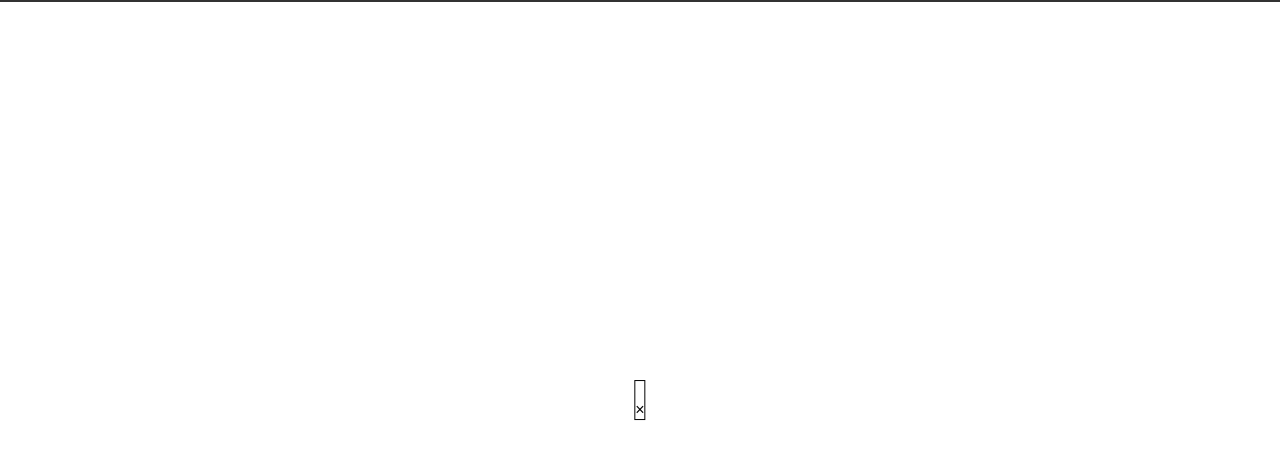
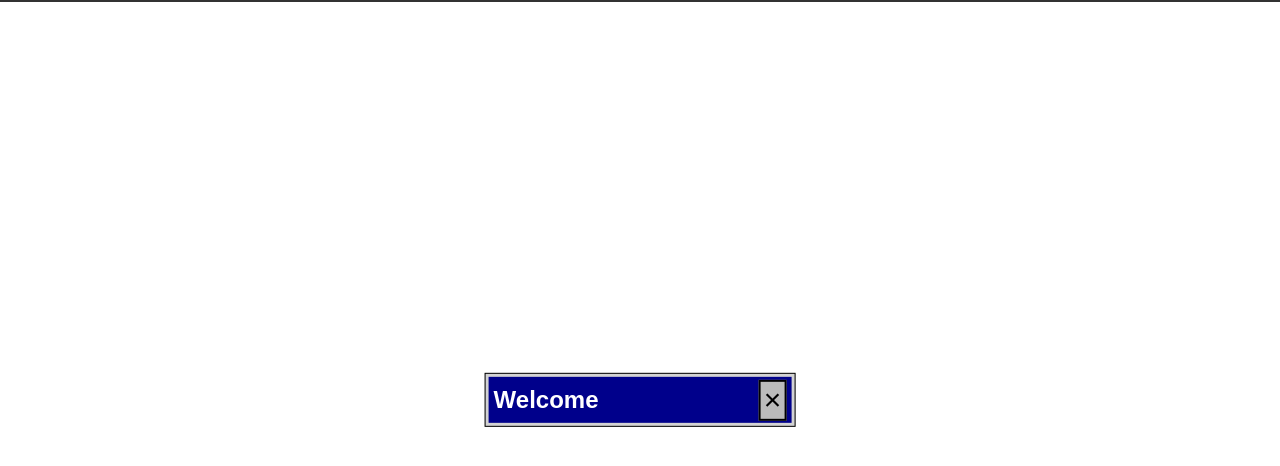
Before and after one commit to Chrstjan/Windows-98-Modal-Window, a plain HTML site: page index.html in a window 1280 px wide. Drawn offline with Linux system fonts and the light colour scheme.

Commit message:
Made the modal header

```diff
--- a/Assets/css/main-content.css
+++ b/Assets/css/main-content.css
@@ -8,4 +8,33 @@
   left: 50%;
   transform: translate(-50%, -50%);
   border: 1px solid #000;
+  background: lightgray;
+  padding: 0.2rem 0.2rem;
 }
+
+.modal-window .modal-header {
+  background: darkblue;
+  display: flex;
+  justify-content: space-between;
+  align-items: center;
+  gap: 10rem;
+  padding: 0.15rem 0.3rem;
+}
+
+.modal-header h2 {
+  color: #fff;
+  margin: 0;
+}
+
+.x-btn-container {
+  background: #bbb;
+  border: 2px solid #000;
+  padding: 0.1rem 0.2rem;
+  cursor: pointer;
+}
+
+.modal-header .x-btn-container a {
+  color: #000000;
+  font-size: 30px;
+  margin: 0;
+}
--- a/Assets/js/app.js
+++ b/Assets/js/app.js
@@ -10,9 +10,12 @@ const modalWindow = document.createElement("div");
 modalWindow.classList.add("modal-window");
 
 const modalHeader = document.createElement("header");
+modalHeader.classList.add("modal-header");
 const modalHeaderText = document.createElement("h2");
+modalHeaderText.textContent = "Welcome";
 
 const modalHeaderBtnContainer = document.createElement("span");
+modalHeaderBtnContainer.classList.add("x-btn-container");
 const modalHeaderBtn = document.createElement("a");
 modalHeaderBtn.innerHTML = "&times;";
 modalHeaderBtnContainer.appendChild(modalHeaderBtn);
```
